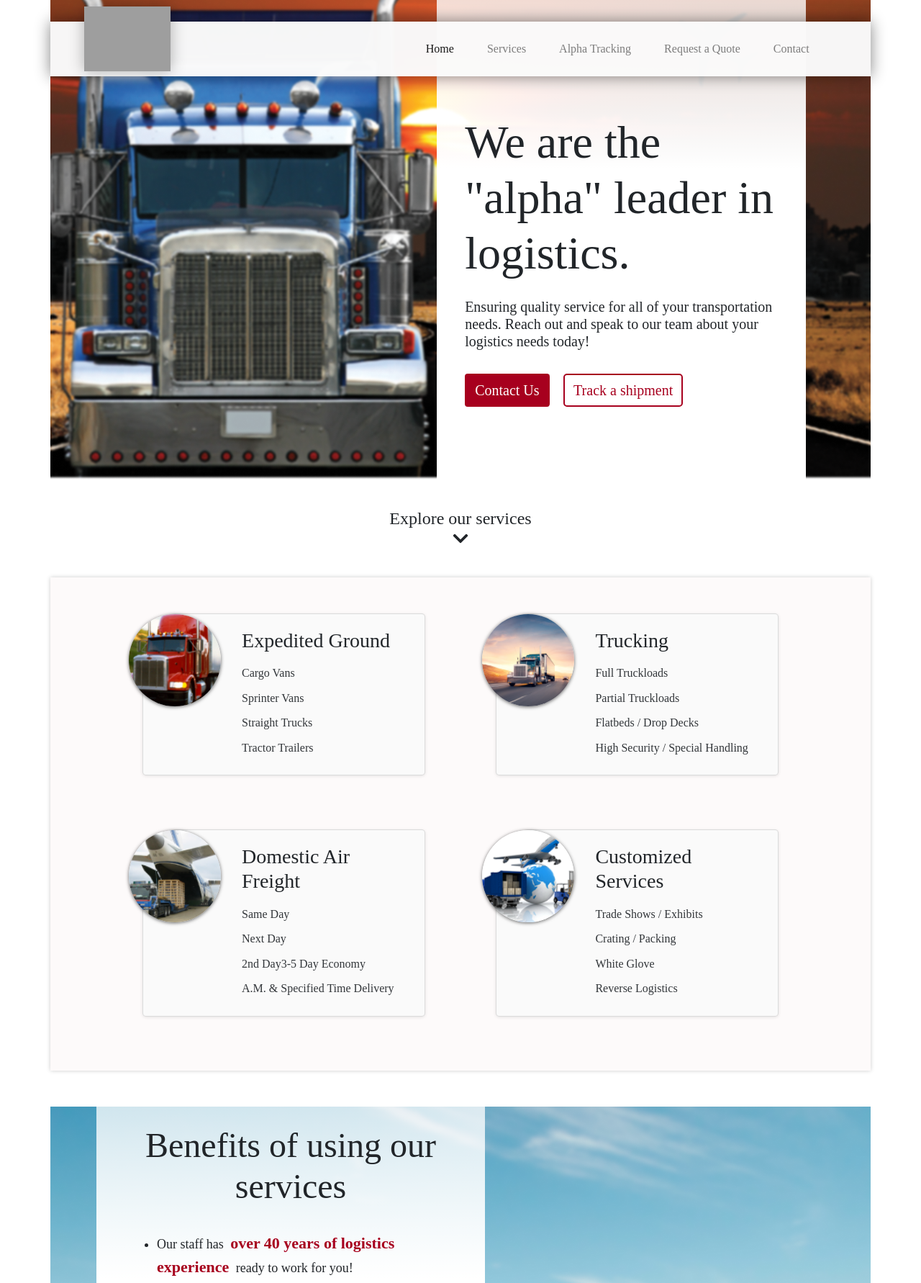
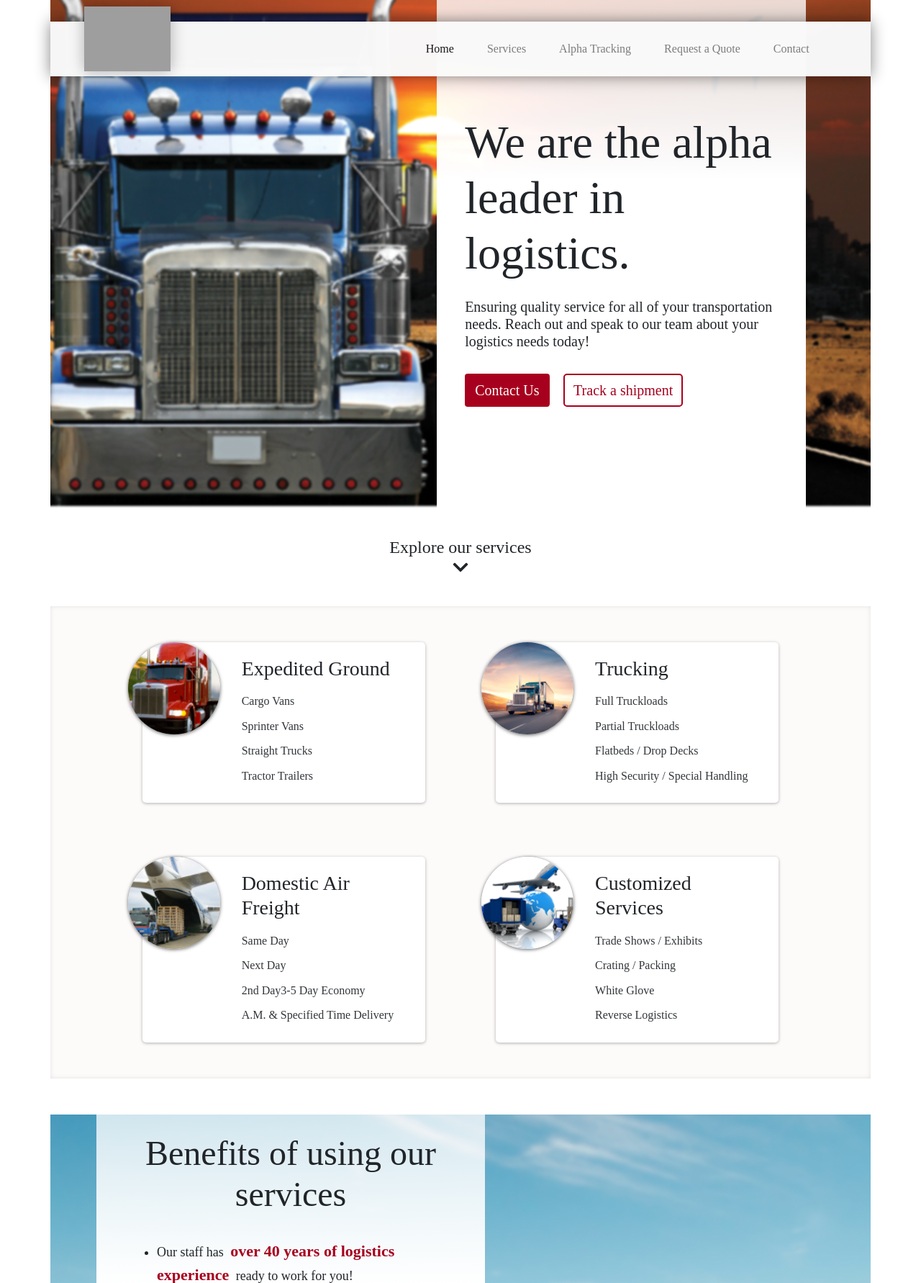
Before and after one commit to jbwierzbicki/New-RagingWolfWebsite, a PHP site: page / in a window 1280 px wide. Shown: the top 1782 px of the page at 72% size. Run offline with PHP 8.4, Linux system fonts and the light colour scheme; style sheets or scripts are compiled from the project's sources; some libraries are stand-ins or nearby versions; some web fonts are replaced; grey boxes are pictures that could not be loaded.

Commit message:
changed shadows and bg slightly

```diff
--- a/bootstrap_theme/custom.scss
+++ b/bootstrap_theme/custom.scss
@@ -161,7 +161,7 @@ body {
     background-size: cover;
     background-position: center top;
     background-attachment: fixed;
-    height: 90vh;
+    height: 95vh;
     max-height: 850px;
 
 }
@@ -275,9 +275,9 @@ h5 {
 .services-row {
     padding-left: 7.083%;
     padding-right: 7.083%;
-    padding-bottom: 50px;
+    padding-bottom: 25px;
     margin-bottom: 50px;
-    box-shadow: 0px 0px 6px rgba(0, 0, 0, 0.2);
+    box-shadow: inset 0px 0px 6px rgba(0, 0, 0, 0.1);
     /* background: url(../images/backgrounds/tracks.svg); */
     background-color: $primary-accent-color;
     background-blend-mode: lighten;
@@ -294,12 +294,13 @@ h5 {
 }
 
 .services-row .col-lg-6 .card {
-    box-shadow: 0px 1px 4px rgba(0, 0, 0, 0.1);
+    border: none !important;
+    box-shadow: 0px 1px 4px rgba(0, 0, 0, 0.3);
     border-radius: 50px 5px 5px 5px;
     width: 85%;
     margin-left: auto;
     margin-right: auto;
-    background: #FAFAFA;
+    background: white;
 }
 
 .services-row .col-lg-6 .card .card-body {
@@ -455,7 +456,7 @@ h5 {
     margin-bottom: 50px;
     min-height: 600px;
     background: $primary-accent-color;
-    box-shadow: 0px 0px 6px rgba(0, 0, 0, 0.2);
+    box-shadow: inset 0px 0px 6px rgba(0, 0, 0, 0.1);
 }
 
 .staples-row .col-lg-4 {
--- a/index.html
+++ b/index.html
@@ -57,7 +57,7 @@
             <div class="row flex-column-reverse flex-lg-row header-row justify-content-end">
                 <div class="header-section-right col-lg-12">
                     <div class="header-content">
-                        <h1>We are the "alpha" leader in logistics.</h1>
+                        <h1>We are the alpha leader in logistics.</h1>
                         <h5 class="header-subtext">Ensuring quality service for all of your transportation
                             needs. Reach out and speak to our team
                             about your logistics needs today!</h5>
@@ -85,9 +85,9 @@
                     </h4>
                 </div>
             </div>
-            <div class="row services-row">
+            <div class="row services-row" data-aos="fade-up" data-aos-anchor-placement="top-bottom">
                 <div class="col-lg-6">
-                    <div id="expedited-ground" class="card align-middle" data-aos="fade-down">
+                    <div id="expedited-ground" class="card align-middle">
                         <div class="card-body text-left">
                             <h3 class="card-title">Expedited Ground</h3>
                             <p class="card-text">
@@ -100,7 +100,7 @@
                     </div>
                 </div>
                 <div class="col-lg-6">
-                    <div id="trucking" class="card align-middle" data-aos="fade-down">
+                    <div id="trucking" class="card align-middle">
                         <div class="card-body text-left">
                             <h3 class="card-title">Trucking</h3>
                             <p class="card-text">
@@ -113,7 +113,7 @@
                     </div>
                 </div>
                 <div class="col-lg-6">
-                    <div id="domestic-air-freight" class="card align-middle" data-aos="fade-down">
+                    <div id="domestic-air-freight" class="card align-middle">
                         <div class="card-body text-left">
                             <h3 class="card-title">Domestic Air Freight</h3>
                             <p class="card-text">
@@ -126,7 +126,7 @@
                     </div>
                 </div>
                 <div class="col-lg-6">
-                    <div id="customized-services" class="card align-middle" data-aos="fade-down">
+                    <div id="customized-services" class="card align-middle">
                         <div class="card-body text-left">
                             <h3 class="card-title">Customized Services</h3>
                             <p class="card-text">
```
Also changed, not shown: bootstrap_theme/custom.css, 1 other file.
